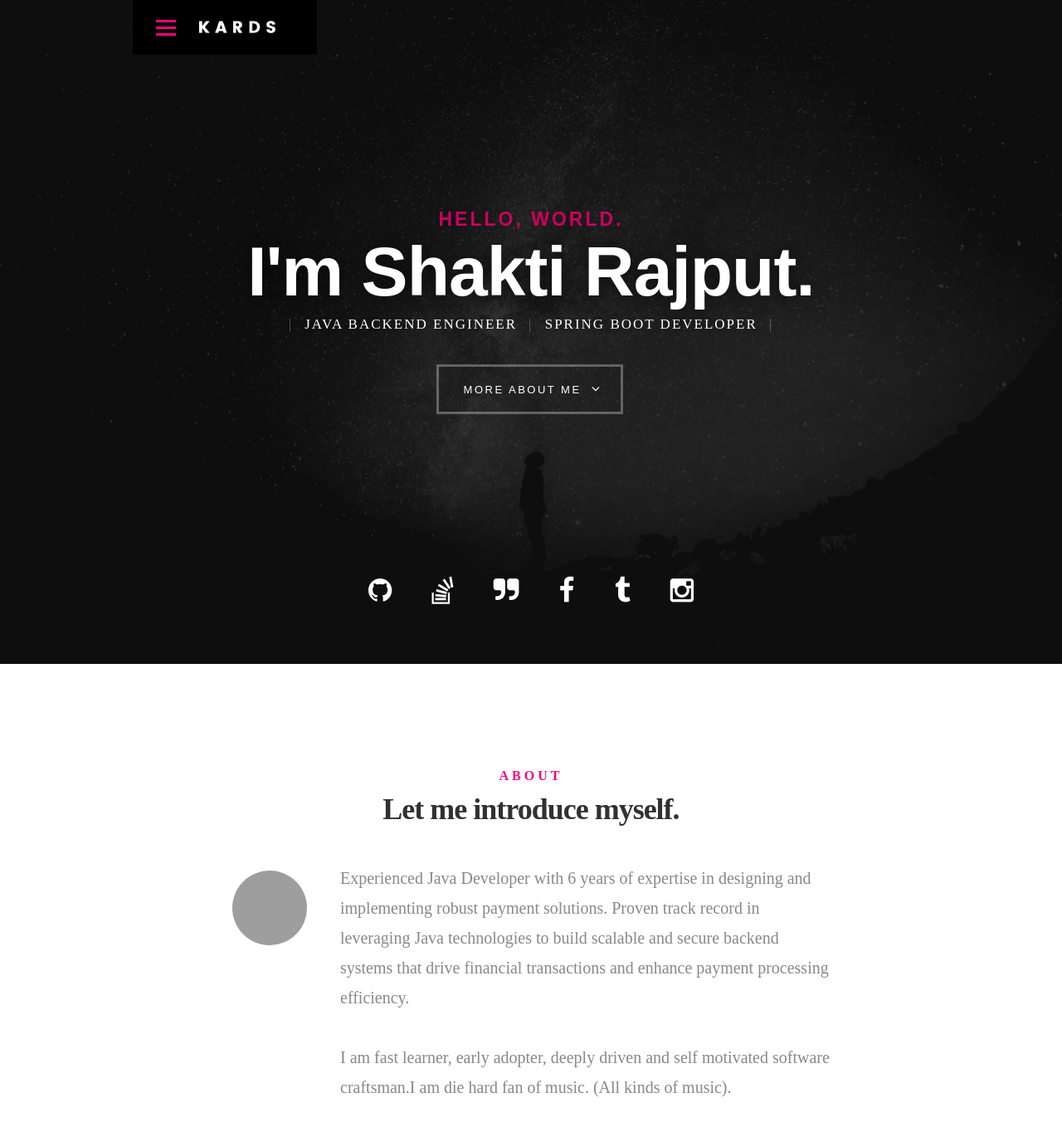
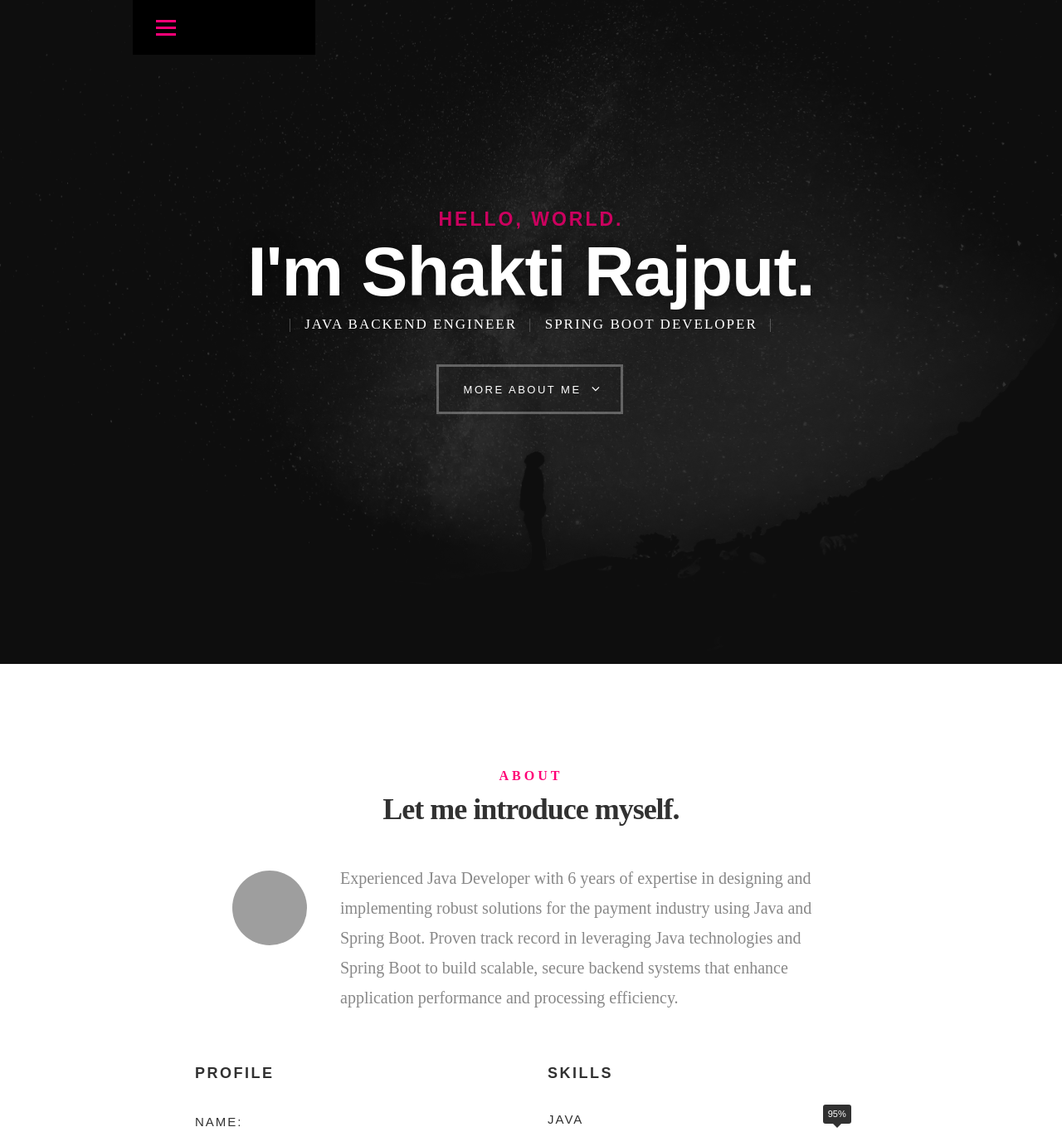
Before and after one commit to Shaktir007/portfolio, a plain HTML site: page index.html in a window 1280 px wide. Shown: the top 1364 px of the page at 83% size. Drawn offline with Linux system fonts and the light colour scheme; grey boxes are pictures that could not be loaded; files whose address does not match are found by name; a web font is replaced by a local one.

Commit message:
Update index.html

```diff
--- a/index.html
+++ b/index.html
@@ -43,10 +43,6 @@
    		<div class="top-bar" >
    			<a class="menu-toggle" href="#"><span>Menu</span></a>
 
-	   		<div class="logo">
-		         <a href="index.html">Shakti</a>
-		      </div>
-
 		   	<nav id="main-nav-wrap">
 					<ul class="main-navigation">
 						<li class="current"><a class="smoothscroll"  href="#intro" title="">Home</a></li>
@@ -88,14 +84,7 @@
    		</div>
    	</div> <!-- /intro-content -->
 
-   	<ul class="intro-social">
-         <li><a href="" target="_blank"><i class="fa fa-github"></i></a></li>
-         <li><a href="" target="_blank"><i class="fa fa-stack-overflow"></i></a></li>
-         <li><a href="" target="_blank"><i class="fa fa-quote-right"></i></a></li>
-         <li><a href="" target="_blank"><i class="fa fa-facebook"></i></a></li>
-         <li><a href="" target="_blank"><i class="fa fa-tumblr"></i></a></li>
-         <li><a href="" target="_blank"><i class="fa fa-instagram"></i></a></li>
-      </ul> <!-- /intro-social -->
+
 
    </section> <!-- /intro -->
 
@@ -114,13 +103,7 @@
 
    				<img src="20191013_132608.jpg" alt="Profile Picture">
 
-   				<p class="lead">Experienced Java Developer with 6 years of expertise in designing and implementing robust payment solutions. Proven track record in leveraging Java technologies to build scalable and secure backend systems that drive financial transactions and enhance payment processing efficiency.
-
-   				<br/>
-				<br/>
-
-				I am fast learner, early adopter, deeply driven and self motivated software craftsman.I am die hard fan of music. (All kinds of music).
-
+   				<p class="lead">Experienced Java Developer with 6 years of expertise in designing and implementing robust solutions for the payment industry using Java and Spring Boot. Proven track record in leveraging Java technologies and Spring Boot to build scalable, secure backend systems that enhance application performance and processing efficiency.
 				<br/>
 
 
```
